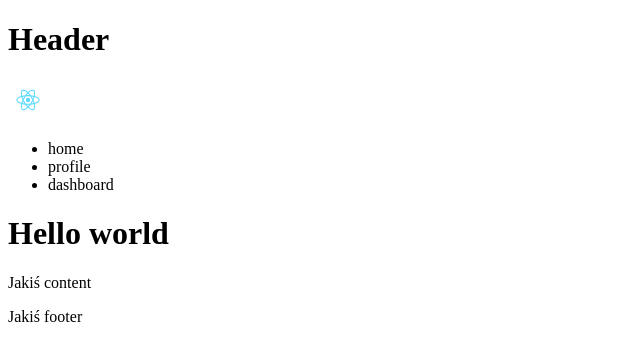
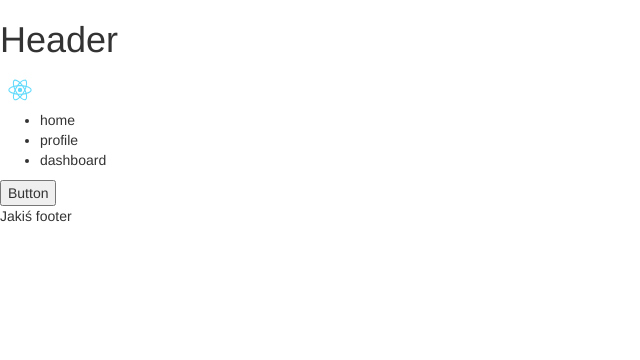
Before and after one commit to HKrzyszczak/react-component, a React (Create React App) app: page / in a window 1280 px wide. Shown: the top 360 px of the page, without its empty margins (0-640 px from the left). Built offline with nearby package versions, Linux system fonts and the light colour scheme.

Commit message:
add home and bootstrap

```diff
--- a/package.json
+++ b/package.json
@@ -4,6 +4,7 @@
   "private": true,
   "dependencies": {
     "react": "^16.1.1",
+    "react-bootstrap": "^0.31.5",
     "react-dom": "^16.1.1",
     "react-scripts": "1.0.17"
   },
--- a/public/index.html
+++ b/public/index.html
@@ -10,6 +10,7 @@
     -->
     <link rel="manifest" href="%PUBLIC_URL%/manifest.json">
     <link rel="shortcut icon" href="%PUBLIC_URL%/favicon.ico">
+    <link rel="stylesheet" href="https://maxcdn.bootstrapcdn.com/bootstrap/latest/css/bootstrap.min.css">
     <!--
       Notice the use of %PUBLIC_URL% in the tags above.
       It will be replaced with the URL of the `public` folder during the build.
--- a/src/components/App.js
+++ b/src/components/App.js
@@ -1,17 +1,13 @@
 import React from 'react';
 import Header from './Header.js';
+import Home from './Home.js';
 import Footer from './Footer.js';
 
 const App = () => {
     return (
         <div>
             <Header/>
-            <h1>
-                Hello world
-            </h1>
-            <p>
-                Jakiś content
-            </p>
+            <Home/>
             <Footer/>
         </div>
     );
--- /dev/null
+++ b/src/components/Home.js
@@ -0,0 +1,19 @@
+import React from 'react';
+
+const Home = () => {
+
+    const handleClick = () => {
+        alert('Handle click');
+    };
+
+    return (
+        <div>
+            <button onClick={handleClick}>Button</button>
+        </div>
+    )
+
+};
+
+
+
+export default Home;
```
